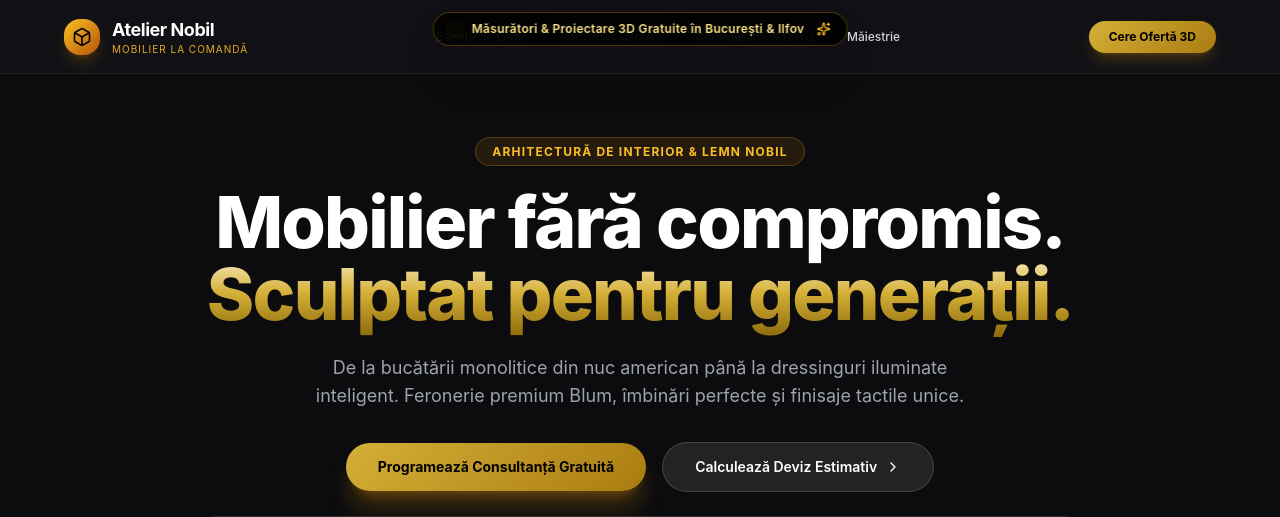
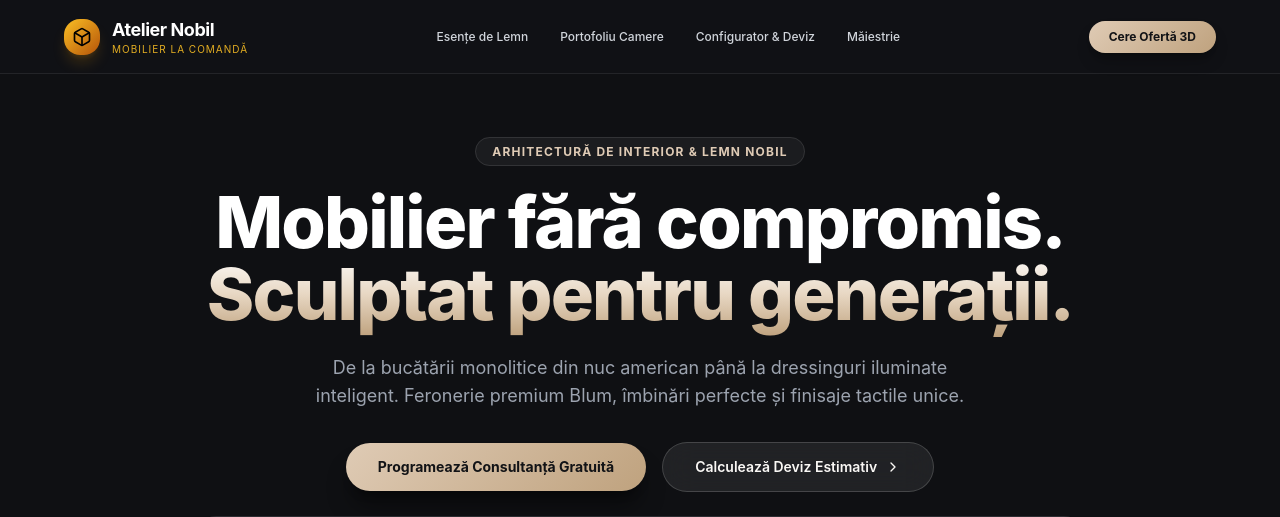
Before and after one commit to nistordaniel06-cpu/ios-web-studio, a Python web app: template templates/mobila-luxury.html in a window 1280 px wide. Shown: the top 517 px of the page. Run offline with Jinja, Linux system fonts and the light colour scheme; the template is opened without the code that fills it, so the values that code supplies are empty; some libraries are stand-ins or nearby versions.

Commit message:
style: remove top floating islands across all sites, elevate palettes to top-10 worldwide trends, fix button text fitting

```diff
--- a/templates/local-booking.html
+++ b/templates/local-booking.html
@@ -183,7 +183,7 @@
                 <div class="text-[11px] text-gray-400 uppercase tracking-wider">Total Servicii</div>
                 <div id="total-val" class="text-xl font-black text-white">90 lei</div>
             </div>
-            <button onclick="confirmBooking()" class="ios-btn-cta px-6 py-3.5 font-bold text-sm flex items-center gap-2 shadow-lg shadow-green-500/25">
+            <button onclick="confirmBooking()" class="ios-btn-cta px-6 py-3.5 font-bold text-sm flex items-center gap-2 shadow-lg shadow-green-500/25 whitespace-nowrap">
                 <i data-lucide="calendar" class="w-4 h-4"></i> Rezervă pe WhatsApp
             </button>
         </div>
--- a/templates/mobila-luxury.html
+++ b/templates/mobila-luxury.html
@@ -10,69 +10,70 @@
     <style>
         body {
             font-family: -apple-system, BlinkMacSystemFont, "SF Pro Display", "SF Pro Text", sans-serif;
-            background-color: #0C0C0E;
-            color: #F5F5F7;
+            background-color: #0F1013;
+            color: #F8F7F5;
             -webkit-font-smoothing: antialiased;
         }
         .ios-glass {
-            background: rgba(20, 20, 24, 0.78);
-            backdrop-filter: blur(25px) saturate(180%);
-            -webkit-backdrop-filter: blur(25px) saturate(180%);
+            background: rgba(18, 19, 23, 0.82);
+            backdrop-filter: blur(28px) saturate(180%);
+            -webkit-backdrop-filter: blur(28px) saturate(180%);
             border-bottom: 1px solid rgba(255, 255, 255, 0.08);
         }
         .ios-card {
-            background: rgba(28, 28, 34, 0.72);
-            backdrop-filter: blur(20px);
-            -webkit-backdrop-filter: blur(20px);
+            background: rgba(24, 25, 30, 0.75);
+            backdrop-filter: blur(24px);
+            -webkit-backdrop-filter: blur(24px);
             border: 1px solid rgba(255, 255, 255, 0.1);
             border-radius: 24px;
             transition: all 0.3s cubic-bezier(0.34, 1.56, 0.64, 1);
         }
         .ios-card:hover {
             transform: translateY(-3px);
-            border-color: rgba(212, 175, 55, 0.35);
+            border-color: rgba(200, 169, 126, 0.4);
             box-shadow: 0 16px 40px rgba(0, 0, 0, 0.5);
         }
-        .ios-btn-gold {
-            background: linear-gradient(135deg, #D4AF37 0%, #AA7C11 100%);
-            color: #000000;
+        .ios-btn-champagne {
+            background: linear-gradient(135deg, #DFCBB5 0%, #BFA27E 100%);
+            color: #121316;
             border-radius: 999px;
             font-weight: 700;
             transition: all 0.2s cubic-bezier(0.34, 1.56, 0.64, 1);
+            white-space: nowrap;
+            display: inline-flex;
+            align-items: center;
+            justify-content: center;
+            gap: 8px;
         }
-        .ios-btn-gold:active {
-            transform: scale(0.95);
+        .ios-btn-champagne:active {
+            transform: scale(0.96);
             opacity: 0.9;
         }
         .ios-btn-glass {
-            background: rgba(255, 255, 255, 0.1);
-            backdrop-filter: blur(15px);
-            color: #FFFFFF;
+            background: rgba(255, 255, 255, 0.08);
+            backdrop-filter: blur(16px);
+            color: #FAF8F5;
             border-radius: 999px;
-            border: 1px solid rgba(255, 255, 255, 0.15);
+            border: 1px solid rgba(255, 255, 255, 0.16);
             transition: all 0.2s cubic-bezier(0.34, 1.56, 0.64, 1);
+            white-space: nowrap;
+            display: inline-flex;
+            align-items: center;
+            justify-content: center;
+            gap: 8px;
         }
         .ios-btn-glass:active {
-            transform: scale(0.95);
-            background: rgba(255, 255, 255, 0.18);
+            transform: scale(0.96);
+            background: rgba(255, 255, 255, 0.15);
         }
-        .gold-gradient-text {
-            background: linear-gradient(180deg, #FFF6D6 0%, #D4AF37 50%, #8C6A0A 100%);
+        .champagne-gradient-text {
+            background: linear-gradient(180deg, #FFFFFF 0%, #E8D8C4 50%, #BFA27E 100%);
             -webkit-background-clip: text;
             -webkit-text-fill-color: transparent;
         }
     </style>
 </head>
 <body class="pb-32">
-
-    <!-- Top Dynamic Island Notification -->
-    <div class="fixed top-3 left-1/2 -translate-x-1/2 z-50">
-        <div class="bg-black/90 border border-amber-500/30 px-4 py-2 rounded-full flex items-center gap-3 shadow-2xl backdrop-blur-xl">
-            <div class="w-2.5 h-2.5 rounded-full bg-amber-400 animate-ping"></div>
-            <span class="text-xs font-semibold tracking-wide text-amber-200">Măsurători & Proiectare 3D Gratuite în București & Ilfov</span>
-            <i data-lucide="sparkles" class="w-3.5 h-3.5 text-amber-400"></i>
-        </div>
-    </div>
 
     <!-- Navigation Bar -->
     <nav class="sticky top-0 z-40 ios-glass py-4 px-6">
@@ -95,7 +96,7 @@
             </div>
 
             <div class="flex items-center gap-3">
-                <button onclick="openConsultationModal()" class="ios-btn-gold px-5 py-2 text-xs font-bold shadow-lg shadow-amber-500/20">
+                <button onclick="openConsultationModal()" class="ios-btn-champagne px-5 py-2 text-xs shadow-lg shadow-black/30">
                     Cere Ofertă 3D
                 </button>
             </div>
@@ -104,13 +105,13 @@
 
     <!-- Hero Section -->
     <header class="max-w-6xl mx-auto px-6 pt-16 pb-20 text-center space-y-6">
-        <span class="text-xs font-bold tracking-widest uppercase text-amber-400 bg-amber-500/10 px-4 py-1.5 rounded-full border border-amber-500/25">
+        <span class="text-xs font-bold tracking-widest uppercase text-[#DFCBB5] bg-white/5 px-4 py-1.5 rounded-full border border-white/10">
             Arhitectură de Interior & Lemn Nobil
         </span>
 
         <h1 class="text-4xl sm:text-7xl font-extrabold tracking-tight text-white leading-tight">
             Mobilier fără compromis.<br>
-            <span class="gold-gradient-text">Sculptat pentru generații.</span>
+            <span class="champagne-gradient-text">Sculptat pentru generații.</span>
         </h1>
 
         <p class="text-gray-400 text-base sm:text-lg max-w-2xl mx-auto leading-relaxed">
@@ -118,7 +119,7 @@
         </p>
 
         <div class="flex flex-wrap items-center justify-center gap-4 pt-2">
-            <button onclick="openConsultationModal()" class="ios-btn-gold px-8 py-3.5 text-sm font-bold shadow-xl shadow-amber-500/25">
+            <button onclick="openConsultationModal()" class="ios-btn-champagne px-8 py-3.5 text-sm shadow-xl shadow-black/40">
                 Programează Consultanță Gratuită
             </button>
             <a href="#estimator" class="ios-btn-glass px-8 py-3.5 text-sm font-semibold flex items-center gap-2">
@@ -282,10 +283,10 @@
 
             <!-- Action Buttons -->
             <div class="pt-4 flex flex-col sm:flex-row gap-4">
-                <button onclick="sendFurnitureQuoteWhatsApp()" class="flex-1 ios-btn-gold py-4 text-center font-bold text-sm shadow-xl shadow-amber-500/25 flex items-center justify-center gap-2">
+                <button onclick="sendFurnitureQuoteWhatsApp()" class="flex-1 ios-btn-champagne py-4 text-center font-bold text-sm shadow-xl shadow-black/30 flex items-center justify-center gap-2 whitespace-nowrap">
                     <i data-lucide="message-circle" class="w-4 h-4"></i> Trimite Configurația pe WhatsApp
                 </button>
-                <button onclick="openConsultationModal()" class="ios-btn-glass px-8 py-4 font-semibold text-sm">
+                <button onclick="openConsultationModal()" class="ios-btn-glass px-8 py-4 font-semibold text-sm whitespace-nowrap">
                     Cere Vizită Măsurători
                 </button>
             </div>
@@ -294,11 +295,11 @@
 
     <!-- Consultation Modal -->
     <div id="mobila-modal" class="fixed inset-0 z-50 bg-black/75 backdrop-blur-md hidden items-center justify-center p-4">
-        <div class="w-full max-w-lg bg-[#1C1C1E] border border-amber-500/30 rounded-3xl p-6 sm:p-8 space-y-5 shadow-2xl">
+        <div class="w-full max-w-lg bg-[#18191D] border border-white/10 rounded-3xl p-6 sm:p-8 space-y-5 shadow-2xl">
             <div class="flex items-center justify-between">
                 <div>
                     <h3 class="text-xl font-bold text-white">Consultanță & Măsurători 3D</h3>
-                    <p class="text-xs text-amber-400">Fără niciun cost sau obligație contractuală.</p>
+                    <p class="text-xs text-[#DFCBB5]">Fără niciun cost sau obligație contractuală.</p>
                 </div>
                 <button onclick="closeConsultationModal()" class="w-8 h-8 rounded-full bg-white/10 flex items-center justify-center text-gray-300 hover:bg-white/20">
                     <i data-lucide="x" class="w-4 h-4"></i>
@@ -308,22 +309,22 @@
             <form onsubmit="handleConsultationSubmit(event)" class="space-y-4">
                 <div>
                     <label class="block text-xs font-bold uppercase tracking-wider text-gray-400 mb-1">Nume & Prenume</label>
-                    <input type="text" id="m-client-name" required placeholder="ex. Florin Ionescu" value="Florin Ionescu" class="w-full px-4 py-3 rounded-xl bg-white/5 border border-white/10 text-white text-sm focus:outline-none focus:border-amber-500">
+                    <input type="text" id="m-client-name" required placeholder="ex. Florin Ionescu" value="Florin Ionescu" class="w-full px-4 py-3 rounded-xl bg-white/5 border border-white/10 text-white text-sm focus:outline-none focus:border-[#C5A880]">
                 </div>
                 <div>
                     <label class="block text-xs font-bold uppercase tracking-wider text-gray-400 mb-1">Telefon</label>
-                    <input type="tel" id="m-client-phone" required placeholder="ex. 0722 000 000" value="0722000000" class="w-full px-4 py-3 rounded-xl bg-white/5 border border-white/10 text-white text-sm focus:outline-none focus:border-amber-500">
+                    <input type="tel" id="m-client-phone" required placeholder="ex. 0722 000 000" value="0722000000" class="w-full px-4 py-3 rounded-xl bg-white/5 border border-white/10 text-white text-sm focus:outline-none focus:border-[#C5A880]">
                 </div>
                 <div>
                     <label class="block text-xs font-bold uppercase tracking-wider text-gray-400 mb-1">Locație / Adresă Proiect</label>
-                    <input type="text" id="m-client-address" required placeholder="ex. București, Sector 1 sau Voluntari" value="București, Sector 1" class="w-full px-4 py-3 rounded-xl bg-white/5 border border-white/10 text-white text-sm focus:outline-none focus:border-amber-500">
+                    <input type="text" id="m-client-address" required placeholder="ex. București, Sector 1 sau Voluntari" value="București, Sector 1" class="w-full px-4 py-3 rounded-xl bg-white/5 border border-white/10 text-white text-sm focus:outline-none focus:border-[#C5A880]">
                 </div>
 
-                <div class="p-3.5 rounded-xl bg-amber-500/10 border border-amber-500/20 text-xs text-amber-200">
+                <div class="p-3.5 rounded-xl bg-white/5 border border-white/10 text-xs text-[#DFCBB5]">
                     📐 Un arhitect din echipa Atelier Nobil va veni cu mostre de lemn și va măsura spațiul cu laser de înaltă precizie.
                 </div>
 
-                <button type="submit" class="w-full ios-btn-gold py-4 font-bold text-sm shadow-lg">
+                <button type="submit" class="w-full ios-btn-champagne py-4 font-bold text-sm shadow-lg whitespace-nowrap">
                     Confirmă Solicitarea Gratuită
                 </button>
             </form>
--- a/templates/salon-booking-os.html
+++ b/templates/salon-booking-os.html
@@ -297,12 +297,12 @@
 
             <div class="grid grid-cols-1 sm:grid-cols-2 gap-3">
                 <!-- Primary Action: WhatsApp Instant Booking -->
-                <button onclick="submitBookingWhatsApp()" class="ios-btn bg-green-500 hover:bg-green-600 text-white py-3.5 text-xs sm:text-sm font-bold shadow-lg shadow-green-500/25">
+                <button onclick="submitBookingWhatsApp()" class="ios-btn bg-green-500 hover:bg-green-600 text-white py-3.5 px-4 text-xs sm:text-sm font-bold shadow-lg shadow-green-500/25 whitespace-nowrap">
                     <i data-lucide="message-circle" class="w-4 h-4"></i> Trimite pe WhatsApp
                 </button>
 
                 <!-- Secondary Action: Save in iOS Apple Calendar -->
-                <button onclick="downloadICalendarEvent()" class="ios-btn bg-white/10 hover:bg-white/20 text-white py-3.5 text-xs sm:text-sm border border-white/15">
+                <button onclick="downloadICalendarEvent()" class="ios-btn bg-white/10 hover:bg-white/20 text-white py-3.5 px-4 text-xs sm:text-sm border border-white/15 whitespace-nowrap">
                     <i data-lucide="calendar-plus" class="w-4 h-4 text-blue-400"></i> Salvează în Calendar iOS (.ics)
                 </button>
             </div>
```
Also changed, not shown: index.html (+16 -47 lines), purestone.html (+29 -18 lines), templates/apple-showcase.html (+16 -33 lines), templates/purestone.html (+29 -18 lines).
